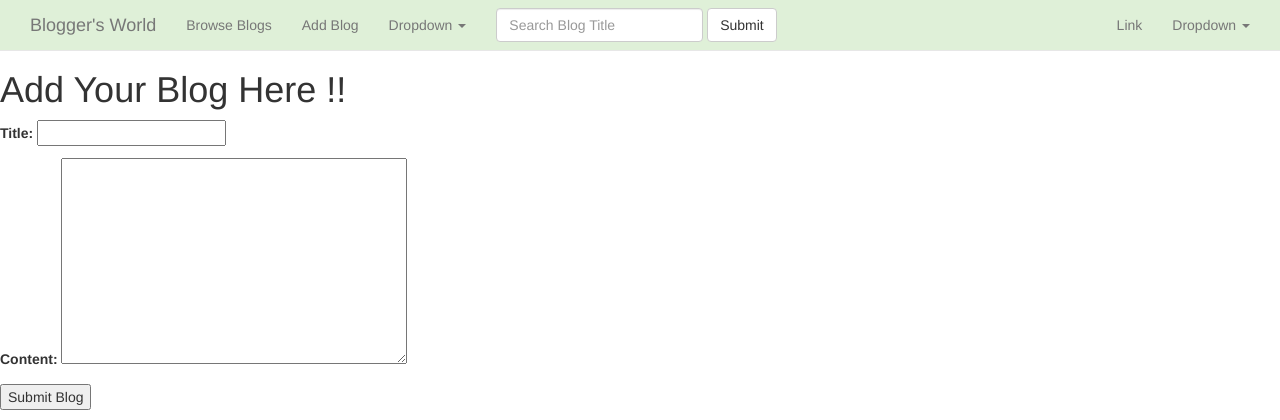
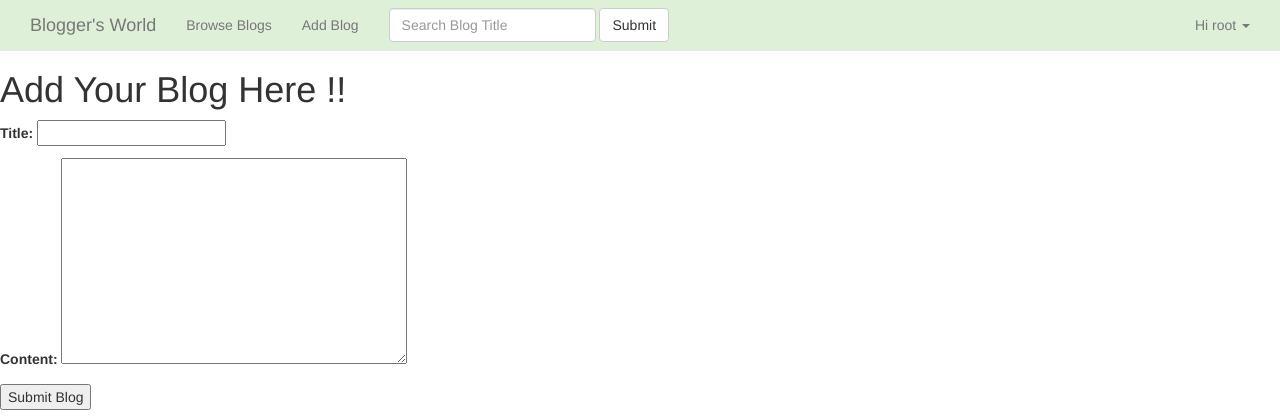
Before and after one commit to 1995YogeshSharma/SampleBlogApp, a Django app: page /blog/add_blog/ in a window 1280 px wide. Shown: the top 420 px of the page. Run offline with Django 3.2, Linux system fonts and the light colour scheme; a user stored in the database is signed in; some libraries are stand-ins or nearby versions.

Commit message:
updated nav-bar -> to show username if logged in and guest if logged out and removed unnecessary links

```diff
--- a/templates/base.html
+++ b/templates/base.html
@@ -27,38 +27,41 @@
                     <ul class="nav navbar-nav">
                         <li class=""><a href="{%  url 'view_all' %}">Browse Blogs <span class="sr-only">(current)</span></a></li>
                         <li><a href="{% url 'add_blog' %}">Add Blog</a></li>
-                        <li class="dropdown">
-                            <a href="#" class="dropdown-toggle" data-toggle="dropdown" role="button" aria-haspopup="true" aria-expanded="false">Dropdown <span class="caret"></span></a>
-                            <ul class="dropdown-menu">
-                                <li><a href="#">Action</a></li>
-                                <li><a href="#">Another action</a></li>
-                                <li><a href="#">Something else here</a></li>
-                                <li role="separator" class="divider"></li>
-                                <li><a href="#">Separated link</a></li>
-                                <li role="separator" class="divider"></li>
-                                <li><a href="#">One more separated link</a></li>
-                            </ul>
-                        </li>
-                        </ul>
+                    </ul>
                         <form class="navbar-form navbar-left" role="search">
                             <div class="form-group">
                                 <input type="text" class="form-control" placeholder="Search Blog Title">
                             </div >
                             <button type="submit" class="btn btn-default">Submit</button>
                         </form>
+                    {% if user.is_authenticated %}
                         <ul class="nav navbar-nav navbar-right">
-                            <li><a href="#">Link</a></li>
                             <li class="dropdown">
-                                <a href="#" class="dropdown-toggle" data-toggle="dropdown" role="button" aria-haspopup="true" aria-expanded="false">Dropdown <span class="caret"></span></a>
+                                <a href="#" class="dropdown-toggle" data-toggle="dropdown" role="button" aria-haspopup="true" aria-expanded="false">Hi {{ user.get_username }} <span class="caret"></span></a>
                                 <ul class="dropdown-menu">
                                     <li><a href="#">Action</a></li>
                                     <li><a href="#">Another action</a></li>
                                     <li><a href="#">Something else here</a></li>
                                     <li role="separator" class="divider"></li>
-                                    <li><a href="#">Separated link</a></li>
+                                    <li><a href="{% url 'logout' %}">Logout</a></li>
                                 </ul>
                             </li>
                         </ul>
+                    {% else %}
+                        <ul class="nav navbar-nav navbar-right">
+                            <li class="dropdown">
+                                <a href="#" class="dropdown-toggle" data-toggle="dropdown" role="button" aria-haspopup="true" aria-expanded="false">Hi GUEST <span class="caret"></span></a>
+                                <ul class="dropdown-menu">
+                                    <li><a href="#">Action</a></li>
+                                    <li><a href="#">Another action</a></li>
+                                    <li><a href="#">Something else here</a></li>
+                                    <li role="separator" class="divider"></li>
+                                    <li><a href="{% url 'home' %}">Login</a></li>
+                                </ul>
+                            </li>
+                        </ul>
+
+                    {% endif %}
                     </div ><!-- /.navbar-collapse -->
             </div ><!-- /.container-fluid -->
         </div>
```
Also changed, not shown: db.sqlite3.
